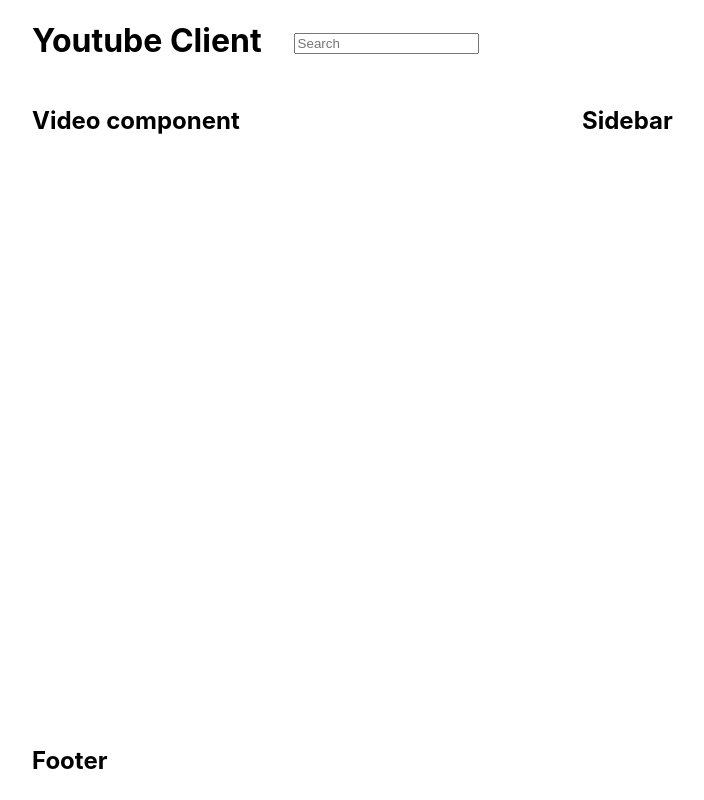
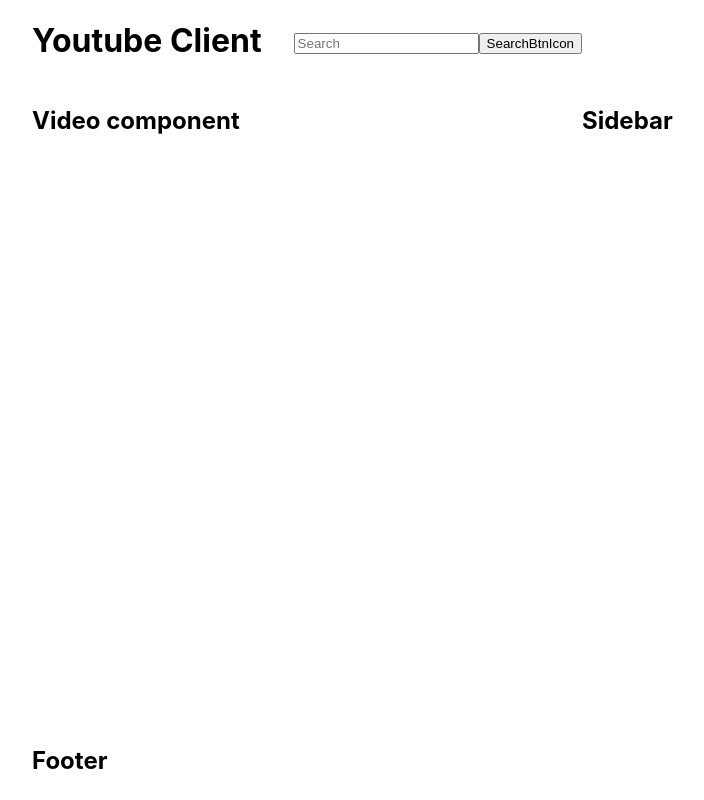
Before and after one commit to marcinostrouch/youtube-client, a React (Create React App) app: page / in a window 1280 px wide. Shown: the whole page, without its empty margins (233-937 px from the left). Built offline with nearby package versions, Linux system fonts and the light colour scheme.

Commit message:
Add API check in Search

```diff
--- a/package.json
+++ b/package.json
@@ -6,6 +6,7 @@
     "@testing-library/jest-dom": "^5.11.4",
     "@testing-library/react": "^11.1.0",
     "@testing-library/user-event": "^12.1.10",
+    "axios": "^0.21.4",
     "react": "^17.0.2",
     "react-dom": "^17.0.2",
     "react-scripts": "4.0.3",
--- a/src/components/search/Search.js
+++ b/src/components/search/Search.js
@@ -1,25 +1,39 @@
 import React, { useState } from "react";
+import axios from "axios";
 import * as searchStyles from "./search.module.scss";
 
 export const Search = () => {
   const [searchTerm, setSearchTerm] = useState("");
 
   const handleInputChange = e => {
+    setSearchTerm(e.target.value);
+  };
+
+  const handleSubmit = e => {
     e.preventDefault();
 
-    const searchTxt = e.target.value;
-    console.log("searchTxt ===", searchTxt);
-    setSearchTerm(searchTxt);
+    axios
+      .get(
+        `https://www.googleapis.com/youtube/v3/search?part=snippet&maxResults=1&type=channel&q=${searchTerm}&safeSearch=none&key=${process.env.REACT_APP_YOUTUBE_API_KEY}`
+      )
+      .then(response => {
+        console.log(response.data.items);
+      });
   };
 
   return (
     <div className={searchStyles.searchContainer}>
+      <form onSubmit={e => handleSubmit(e)}>
         <input
           type="text"
           placeholder="Search"
           value={searchTerm}
           onChange={e => handleInputChange(e)}
         />
+        <button type="submit" aria-label="Search">
+          SearchBtnIcon
+        </button>
+      </form>
     </div>
   );
 };
```
Also changed, not shown: 1 other file (tests, documents, lock files or other folders). Lines whose indentation alone changed are shown as unchanged.
